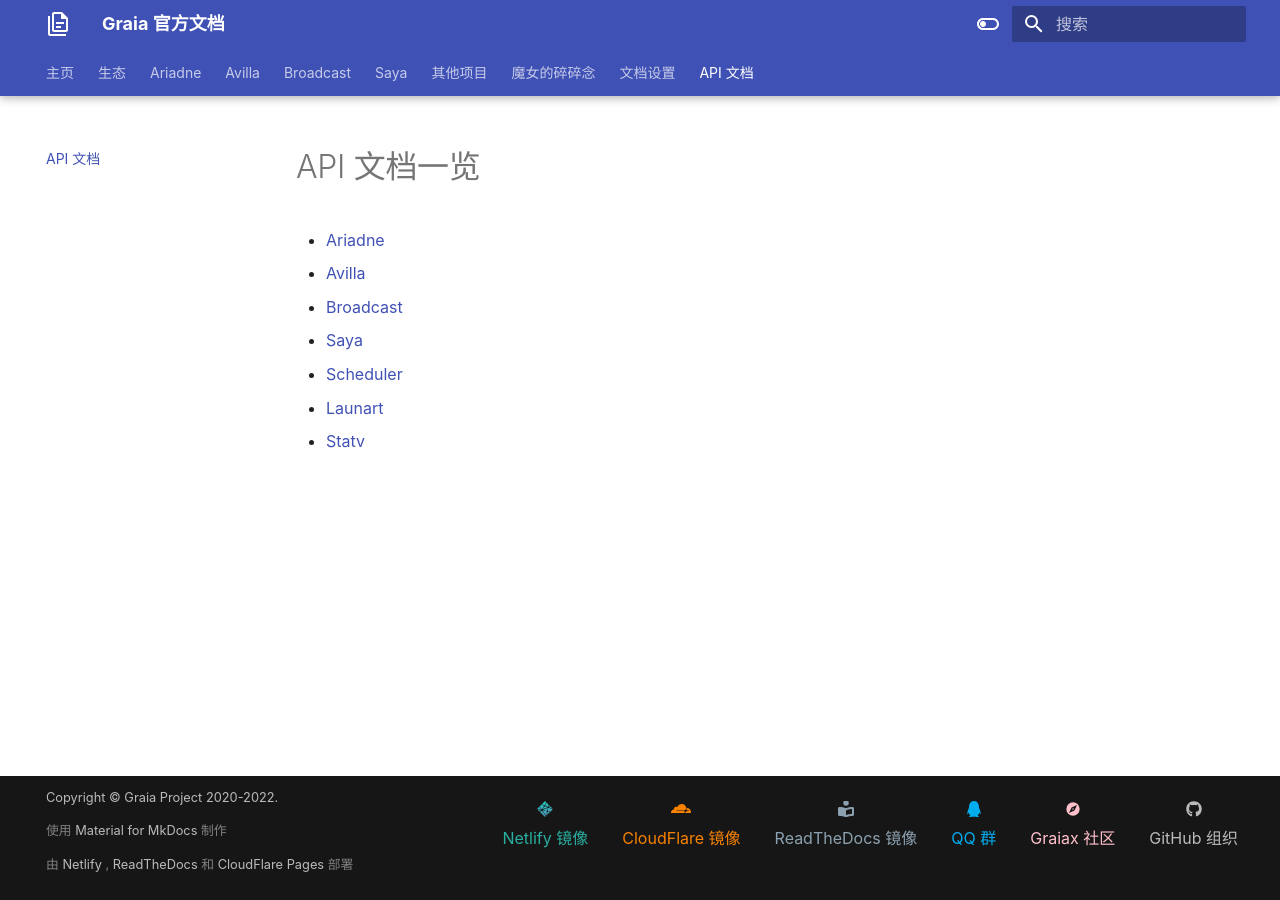
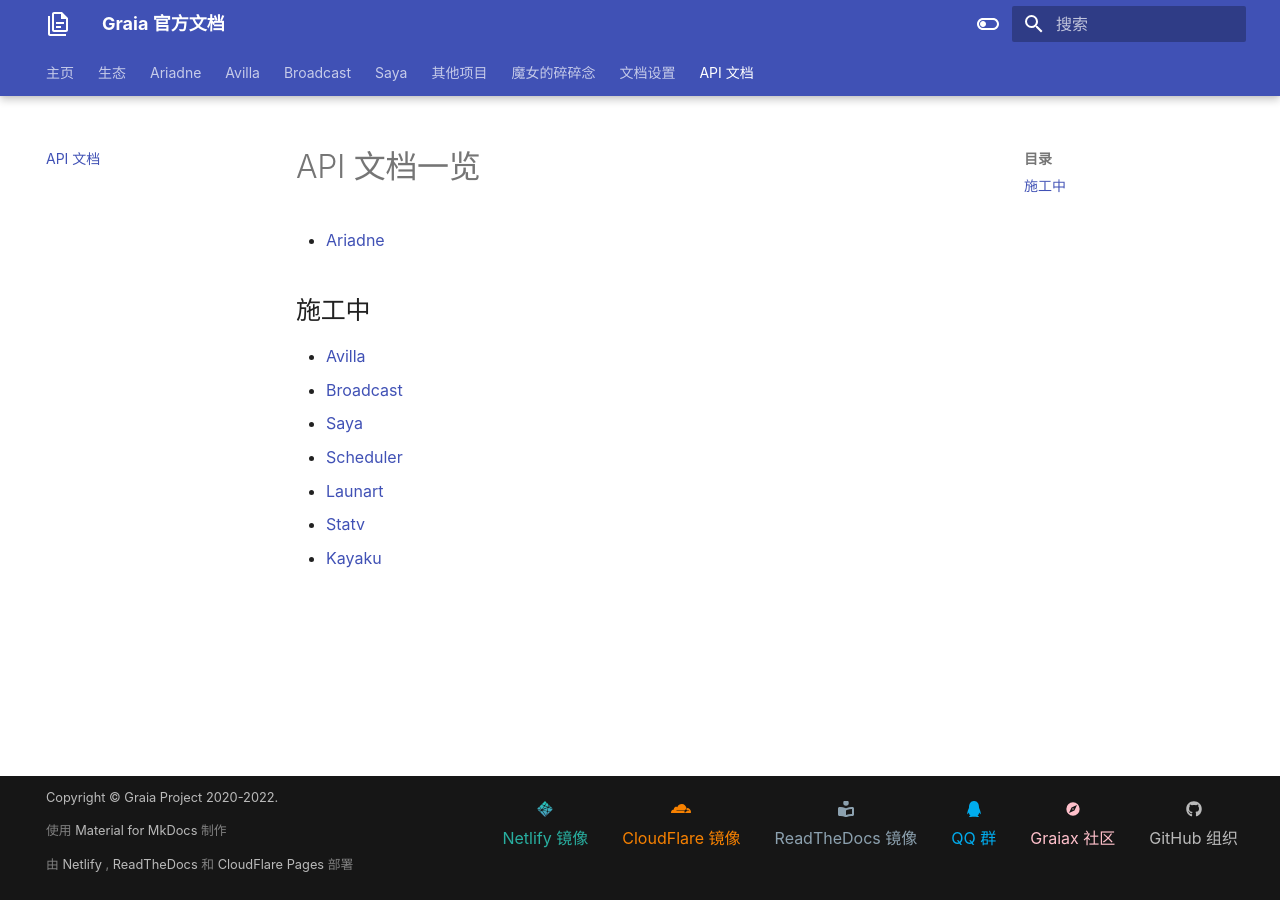
Before and after one commit to GraiaProject/Document, an MkDocs documentation site: the page built from docs/projects.md, in a window 1280 px wide. Built offline with MkDocs 1.6.1 and Material for MkDocs 9.7.7, drawn with Linux system fonts in a browser that asks for light colours.

```diff
--- a/docs/projects.md
+++ b/docs/projects.md
@@ -1,9 +1,13 @@
 # API 文档一览
 
-- [Ariadne](https://graia.readthedocs.io/projects/ariadne/)
-- [Avilla](https://graia.readthedocs.io/projects/avilla/)
-- [Broadcast](https://graia.readthedocs.io/projects/broadcast/)
-- [Saya](https://graia.readthedocs.io/projects/saya/)
-- [Scheduler](https://graia.readthedocs.io/projects/scheduler/)
-- [Launart](https://graia.readthedocs.io/projects/launart/)
-- [Statv](https://graia.readthedocs.io/projects/statv/)
+- [Ariadne](https://ariadne.api.graia.cn)
+
+## 施工中
+
+- [Avilla](https://avilla.api.graia.cn)
+- [Broadcast](https://broadcast.api.graia.cn)
+- [Saya](https://saya.api.graia.cn)
+- [Scheduler](https://scheduler.api.graia.cn)
+- [Launart](https://launart.api.graia.cn)
+- [Statv](https://statv.api.graia.cn)
+- [Kayaku](https://kayaku.api.graia.cn)
```
